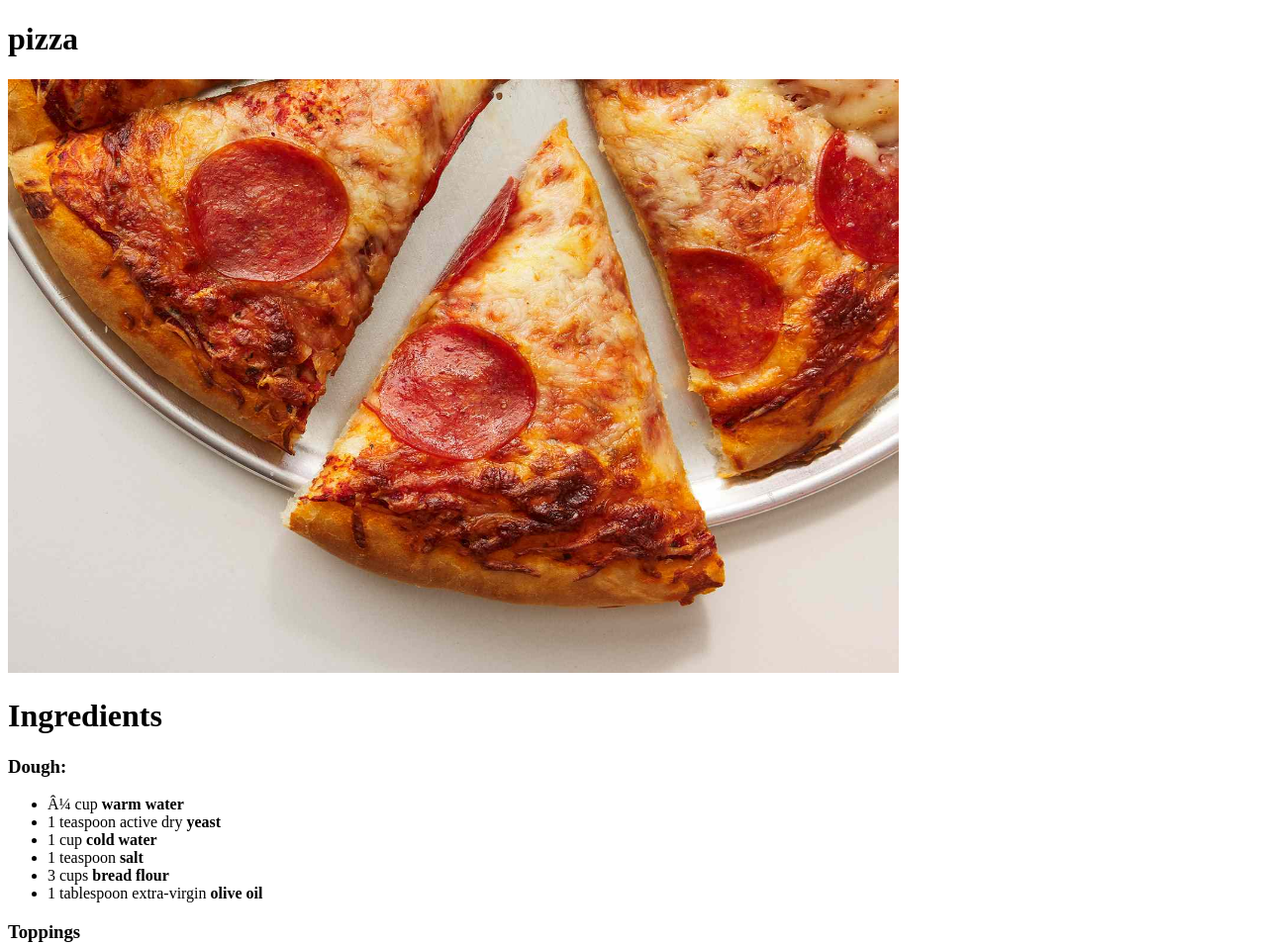
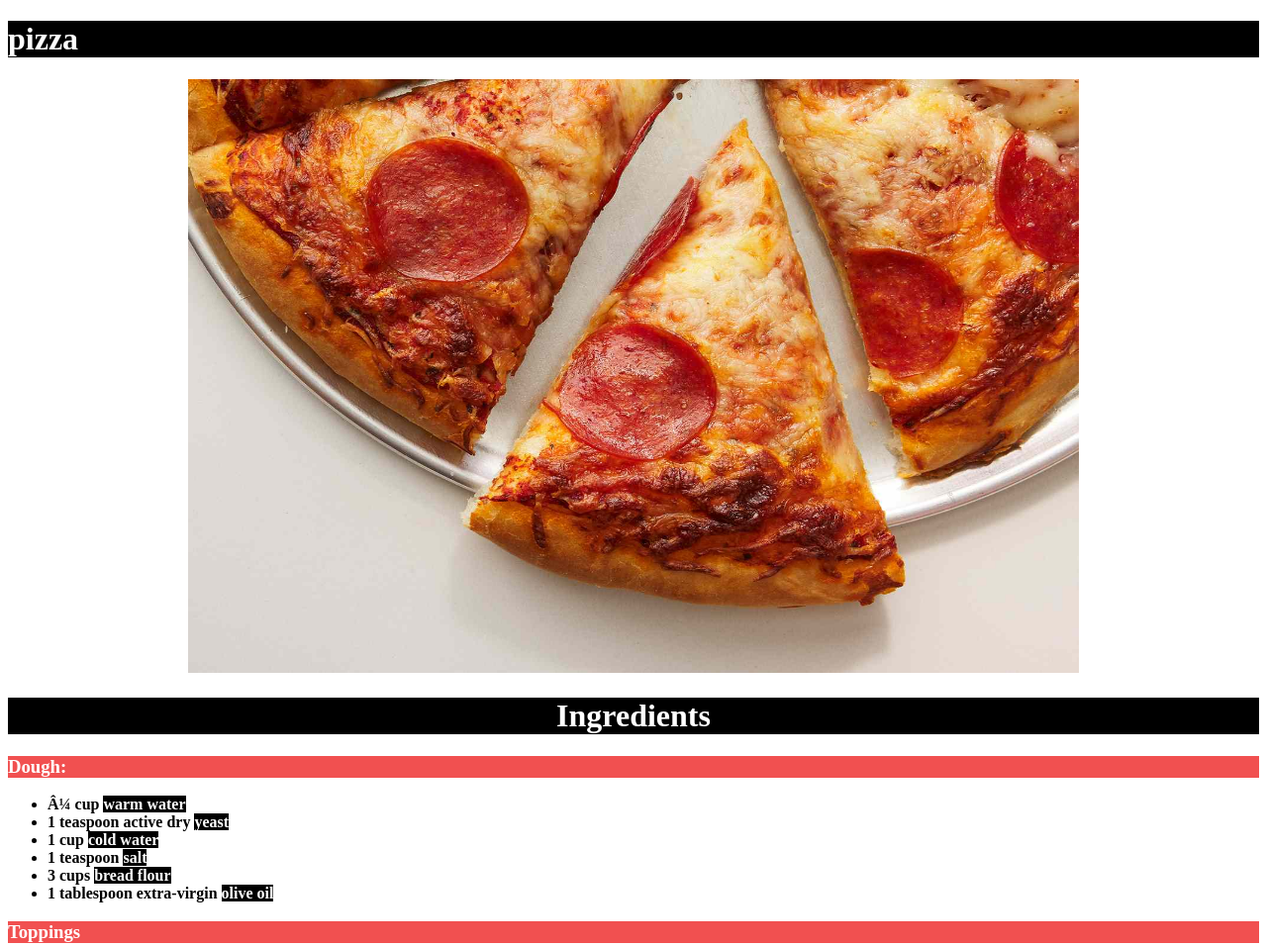
Before and after one commit to tim050/odin-recipes, a plain HTML site: page pizza.html in a window 1280 px wide. Shown: the top 956 px of the page at 99% size. Drawn offline with Linux system fonts and the light colour scheme.

Commit message:
created pizza recipe stylesheet
changed text,color.background and alignment

```diff
--- /dev/null
+++ b/pizza.css
@@ -0,0 +1,35 @@
+body {
+    text-align: center;
+}
+
+#title {
+    text-align: left;
+    background-color: black;
+    color: white;
+}
+
+h1 {
+    background-color: black;
+    color: white;
+}
+
+h3 {
+    text-align: left;
+    background-color: rgb(241,80,80);
+    color: white;
+}
+
+ol li {
+    text-align: left;
+    font-weight: bold;
+}
+
+ul li {
+    text-align: left;
+    font-weight: bold;
+}
+
+strong {
+    background-color: black;
+    color: white;
+}
--- a/pizza.html
+++ b/pizza.html
@@ -2,10 +2,11 @@
 <html lang="en">
     <head>
         <meta charset="UFT-8">
+        <link rel="stylesheet" href="pizza.css">
     </head>
 
     <body>
-        <h1>pizza</h1>
+        <h1 id="title">pizza</h1>
         <img src="images/pizza.jpg" alt="image of pizza" width="900" height="600">
         <p>
             <h1>Ingredients</h1>
```
